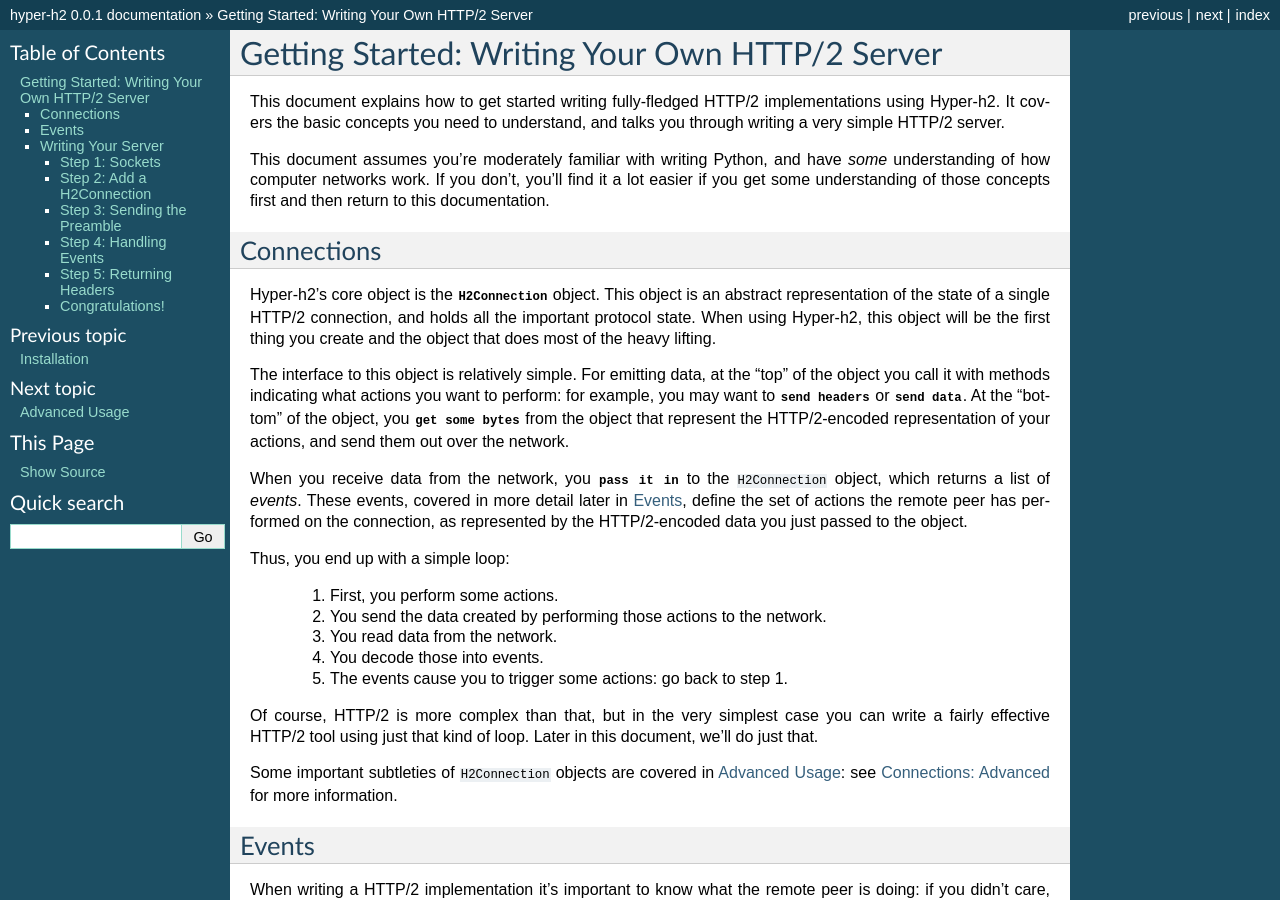
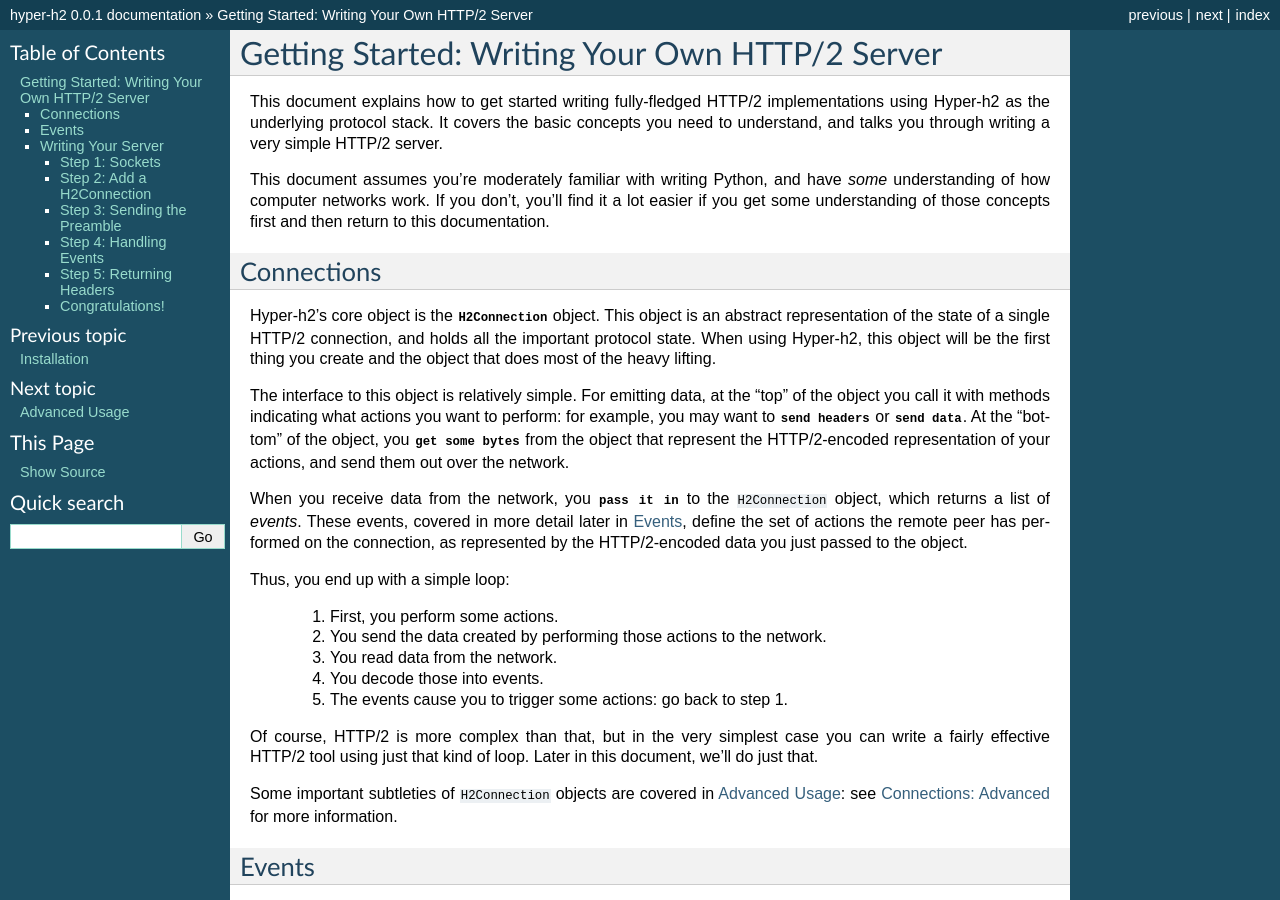
Before and after one commit to python-hyper/h2, a Sphinx documentation site: the page built from docs/source/basic-usage.rst, in a window 1280 px wide and 900 px high. Built offline with Sphinx 7.4.7, drawn with Linux system fonts in a browser that asks for light colours.

Commit message:
Clarify that hyper-h2 is a stack, not a full h2 impl

```diff
--- a/docs/source/basic-usage.rst
+++ b/docs/source/basic-usage.rst
@@ -2,8 +2,9 @@
 ===============================================
 
 This document explains how to get started writing fully-fledged HTTP/2
-implementations using Hyper-h2. It covers the basic concepts you need to
-understand, and talks you through writing a very simple HTTP/2 server.
+implementations using Hyper-h2 as the underlying protocol stack. It covers the
+basic concepts you need to understand, and talks you through writing a very
+simple HTTP/2 server.
 
 This document assumes you're moderately familiar with writing Python, and have
 *some* understanding of how computer networks work. If you don't, you'll find
--- a/docs/source/index.rst
+++ b/docs/source/index.rst
@@ -7,7 +7,7 @@
 =============================================
 
 Hyper-h2 is a HTTP/2 protocol stack, written entirely in Python. The goal of
-Hyper-h2 is to be a common HTTP/2 implementation for the Python ecosystem,
+Hyper-h2 is to be a common HTTP/2 stack for the Python ecosystem,
 usable in all programs regardless of concurrency model or environment.
 
 To achieve this, Hyper-h2 is entirely self-contained: it does no I/O of any
```
